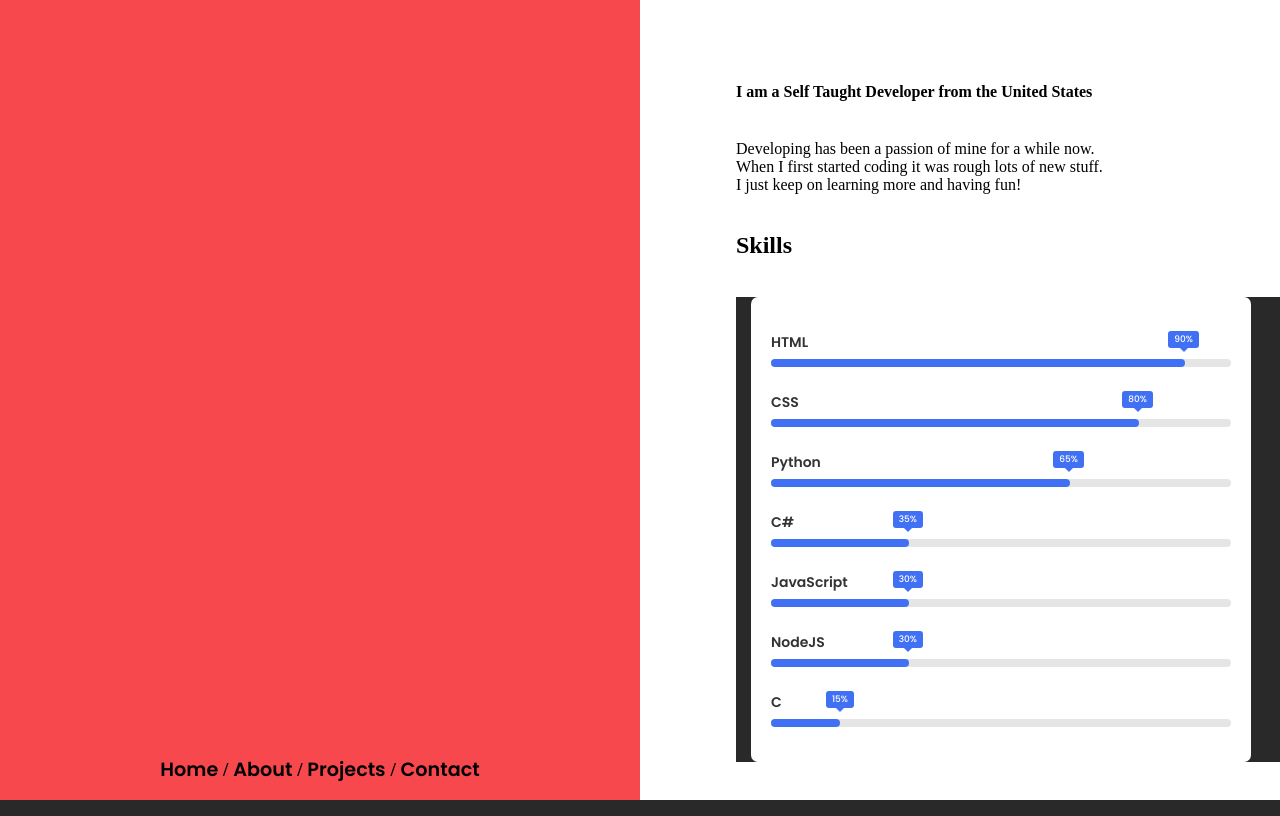
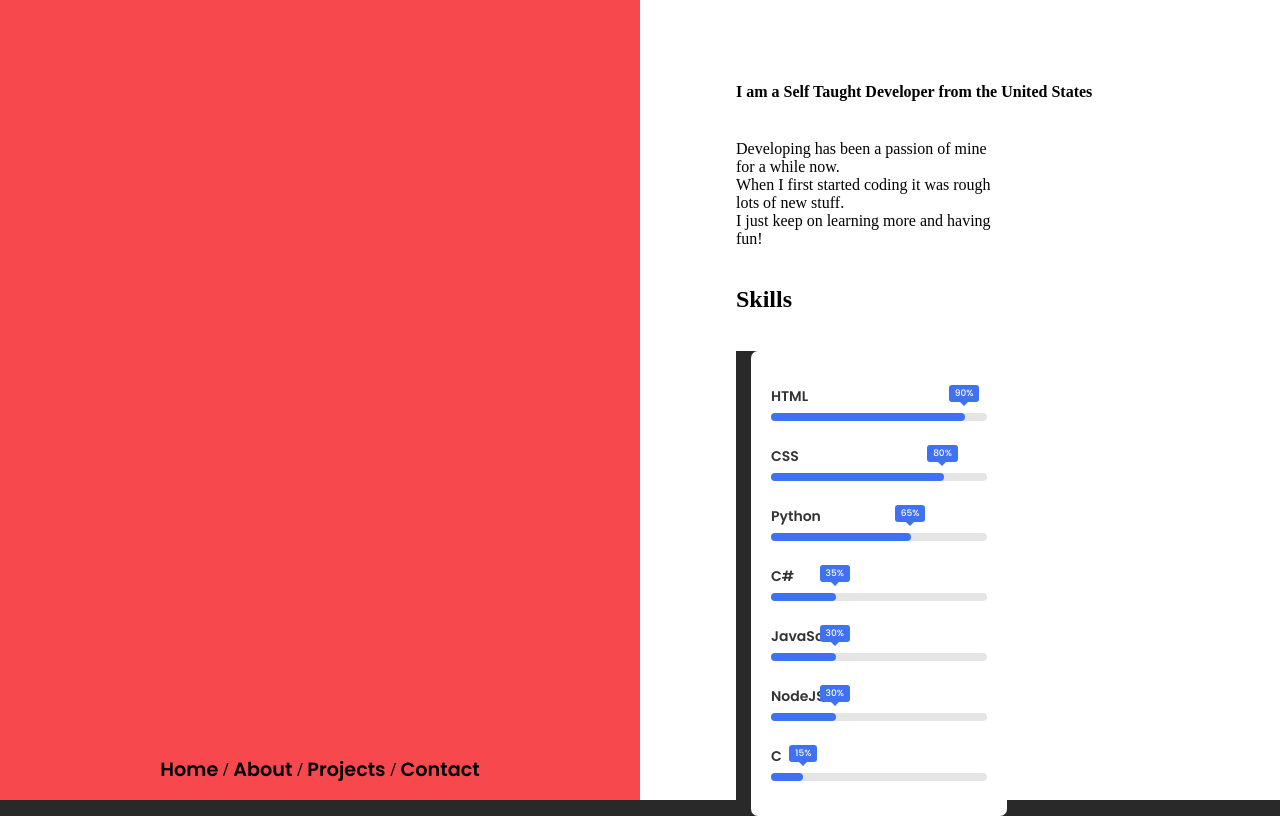
Before and after one commit to cyxl/cyxl.org, a React (Create React App) app: page /about in a window 1280 px wide. Built offline with nearby package versions, Linux system fonts and the light colour scheme; a web font is replaced by a local one.

Commit message:
Fixed css bug

```diff
--- a/src/css/About.css
+++ b/src/css/About.css
@@ -14,3 +14,7 @@
   width: 50%;
   background-color: white;
 }
+
+.text-description {
+  width: 40%;
+}
```
